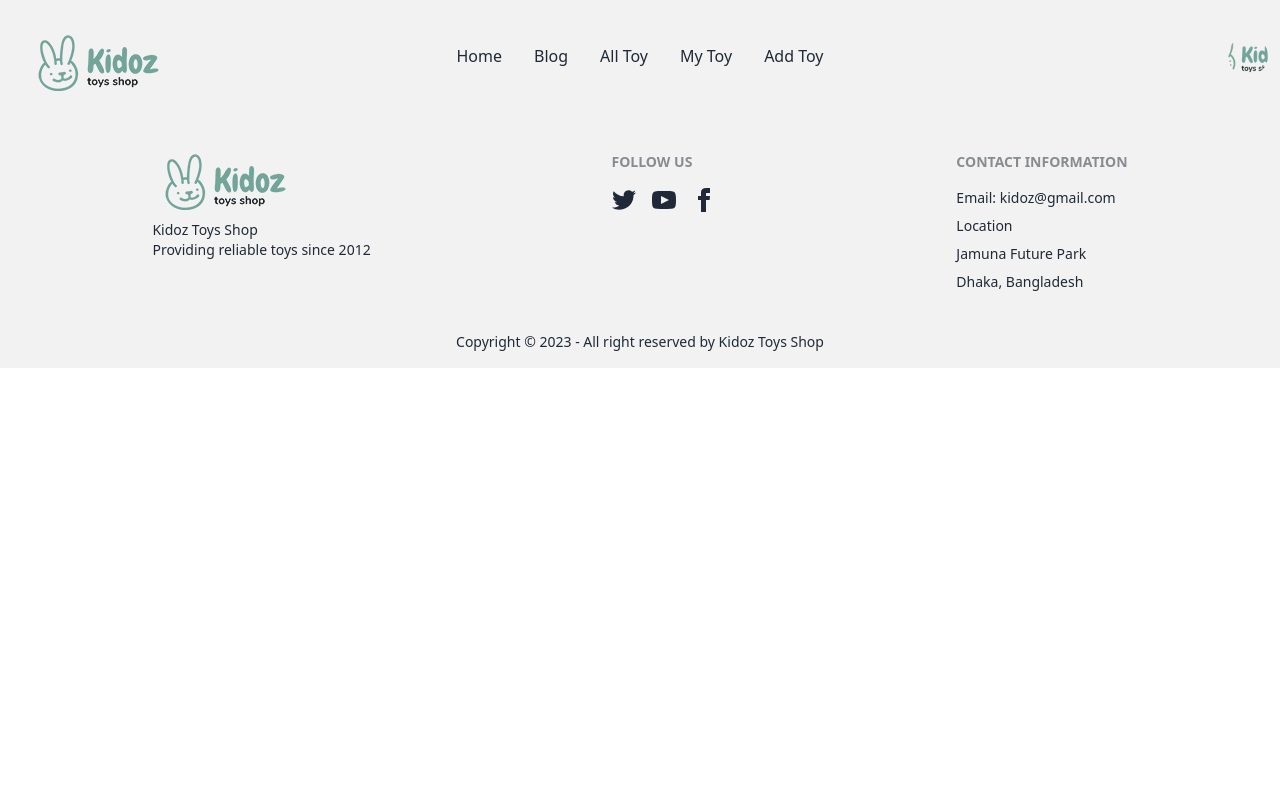
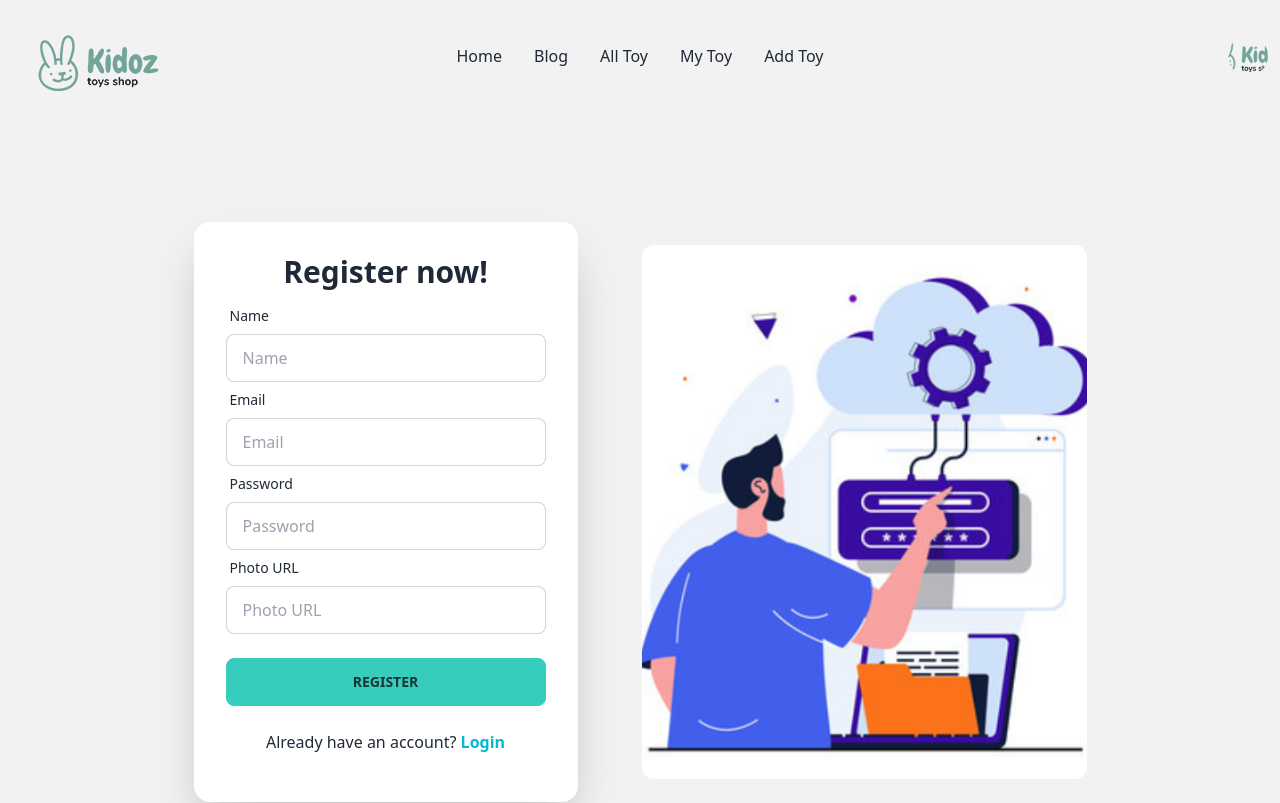
Before and after one commit to Towhid-Raiyan/Toy-Marketplace-client, a React (Vite) app: page /register in a window 1280 px wide. Shown: the top 803 px of the page. Built offline with nearby package versions, Linux system fonts and the light colour scheme.

Commit message:
register  page  added

```diff
--- a/src/Pages/Login/Login.jsx
+++ b/src/Pages/Login/Login.jsx
@@ -34,7 +34,7 @@ const handleLogin = event =>{
                                 </label>
                             </div>
                             <div className="form-control mt-6">
-                                <input type="submit" className="btn btn-accent" value="Login" />
+                                <input type="submit" className="btn btn-accent font-bold" value="Login" />
 
                             </div>
                         </form>
--- a/src/Pages/Register/Register.jsx
+++ b/src/Pages/Register/Register.jsx
@@ -1,8 +1,55 @@
+import { Link } from 'react-router-dom';
+import img from '../../assets/login.png'
+
 
 const Register = () => {
+    const handleRegister = event =>{
+        event.preventDefault();
+
+    }
     return (
-        <div>
+        <div className="hero min-h-screen bg-base-200">
+            <div className="hero-content flex-col lg:flex-row-reverse">
+                <div className="ml-12 w-1/2">
+                    <img src={img} alt="" className='rounded-xl' />
+                </div>
+                <div className="card flex-shrink-0 w-full max-w-sm shadow-2xl bg-base-100">
+                    <div className="card-body">
+                        <h1 className="text-3xl text-center font-bold">Register now!</h1>
+                        <form onSubmit={handleRegister}>
+                            <div className="form-control">
+                                <label className="label">
+                                    <span className="label-text">Name</span>
+                                </label>
+                                <input type="text" placeholder="Name" name='name' className="input input-bordered" />
+                            </div>
+                            <div className="form-control">
+                                <label className="label">
+                                    <span className="label-text">Email</span>
+                                </label>
+                                <input type="text" placeholder="Email" name='email' className="input input-bordered" />
+                            </div>
+                            <div className="form-control">
+                                <label className="label">
+                                    <span className="label-text">Password</span>
+                                </label>
+                                <input type="text" placeholder="Password" name='password' className="input input-bordered" />
+                            </div>
+                            <div className="form-control">
+                                <label className="label">
+                                    <span className="label-text">Photo URL</span>
+                                </label>
+                                <input type="text" placeholder="Photo URL" name='photo' className="input input-bordered" />
+                            </div>
+                            <div className="form-control mt-6">
+                                <input type="submit" className="btn btn-accent font-bold" value="Register" />
 
+                            </div>
+                        </form>
+                        <p className='my-4 text-center '>Already have an account? <Link className='font-bold text-cyan-500' to='/login'>Login</Link></p>
+                    </div>
+                </div>
+            </div>
         </div>
     );
 };
```
